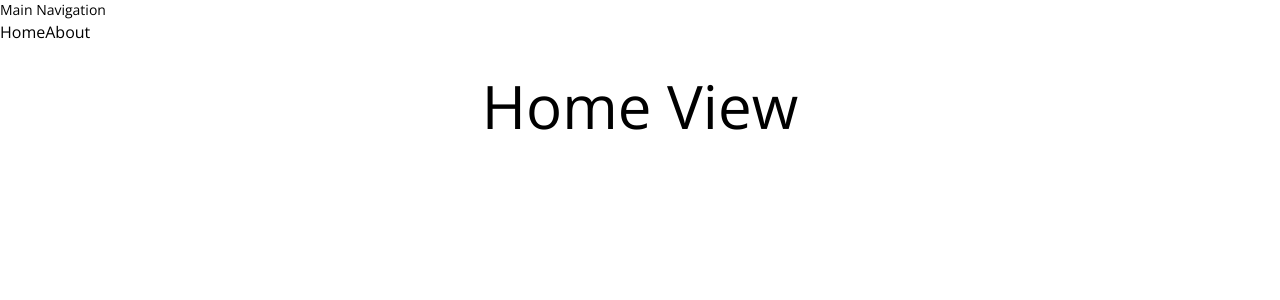
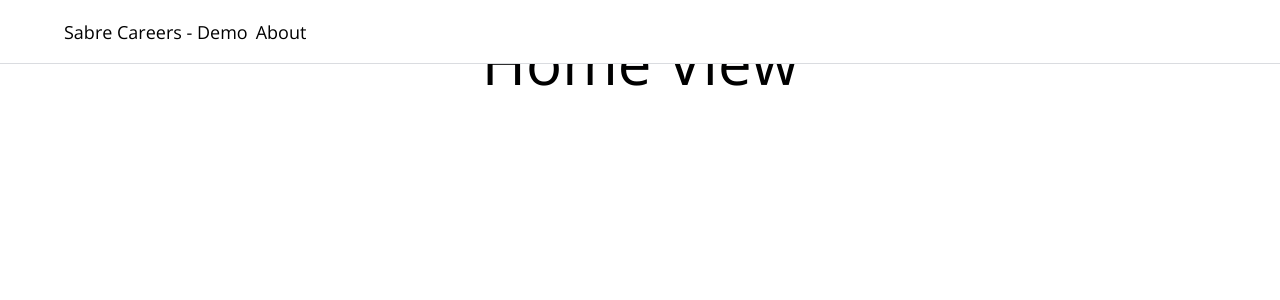
Before and after one commit to gezielcarvalho/vuejs-masterclass, a Vue app in the folder job-search/: page / in a window 1280 px wide. Shown: the top 300 px of the page. Built offline with nearby package versions, Linux system fonts and the light colour scheme.

Commit message:
Refactor MainNav component to remove title prop and update navigation styling

```diff
--- a/job-search/src/App.vue
+++ b/job-search/src/App.vue
@@ -6,7 +6,7 @@
 <template>
   <header>
     <div class="wrapper">
-      <MainNav title="Main Navigation" />
+      <MainNav />
     </div>
   </header>
   <RouterView />
--- a/job-search/src/components/MainNav.vue
+++ b/job-search/src/components/MainNav.vue
@@ -1,16 +1,14 @@
 <script setup lang="ts">
   import { RouterLink } from "vue-router";
-
-  interface IMainNavProps {
-    title: string;
-  }
-
-  const props = defineProps<IMainNavProps>();
 </script>
 <template>
-  <header class="w-full text-sm">{{ props.title }}</header>
-  <nav>
-    <RouterLink to="/">Home</RouterLink>
-    <RouterLink to="/about">About</RouterLink>
+  <header class="w-full text-sm"></header>
+  <nav class="fixed left-0 top-0 h-16 w-full bg-white">
+    <div class="border-brand-gray-1 mx-auto flex h-full flex-nowrap border-b border-solid px-8">
+      <div class="flex h-full items-center space-x-2 pl-8 text-lg">
+        <RouterLink to="/">Sabre Careers - Demo</RouterLink>
+        <RouterLink to="/about">About</RouterLink>
+      </div>
+    </div>
   </nav>
 </template>
```
Also changed, not shown: job-search/src/router/index.ts (+3 -5 lines).
